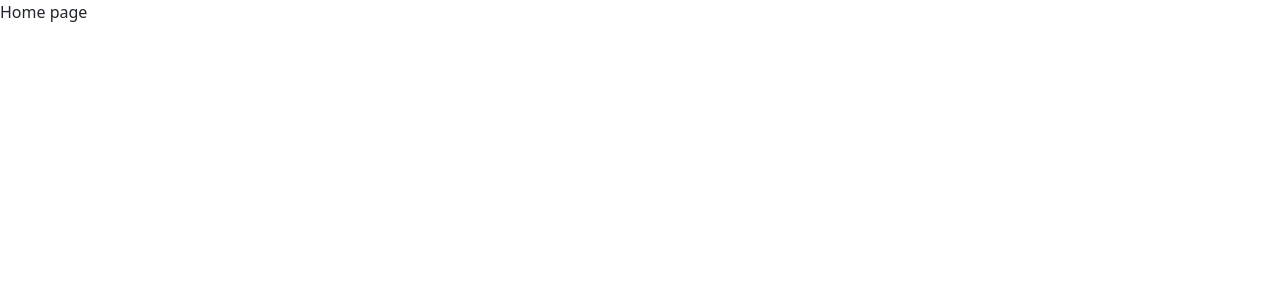
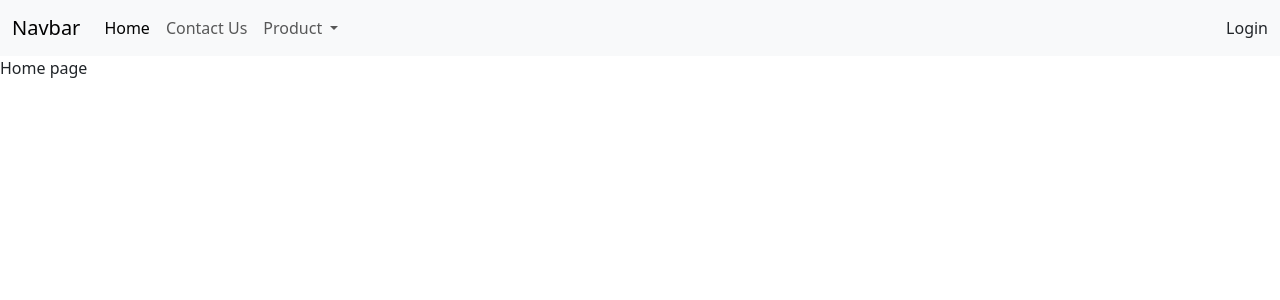
Before and after one commit to tankoi/vue-3-and-net-10-build-full-stack-real-world-app-2025, a Vue app in the folder Section 14 - Vue router/RouteOPedia/: page / in a window 1280 px wide. Shown: the top 300 px of the page. Built offline with nearby package versions, Linux system fonts and the light colour scheme.

Commit message:
123. Add header

```diff
--- a/Section 14 - Vue router/RouteOPedia/index.html
+++ b/Section 14 - Vue router/RouteOPedia/index.html
@@ -1,14 +1,16 @@
 <!DOCTYPE html>
 <html lang="">
+
 <head>
 	<meta charset="UTF-8">
 	<link rel="icon" href="/favicon.ico">
 	<meta name="viewport" content="width=device-width, initial-scale=1.0">
-	<link href="https://cdn.jsdelivr.net/npm/bootstrap@5.3.8/dist/css/bootstrap.min.css" rel="stylesheet" integrity="sha384-sRIl4kxILFvY47J16cr9ZwB07vP4J8+LH7qKQnuqkuIAvNWLzeN8tE5YBujZqJLB" crossorigin="anonymous">
 	<title>Vite App</title>
 </head>
+
 <body>
 	<div id="app"></div>
 	<script type="module" src="/src/main.js"></script>
 </body>
+
 </html>
--- a/Section 14 - Vue router/RouteOPedia/package.json
+++ b/Section 14 - Vue router/RouteOPedia/package.json
@@ -12,6 +12,7 @@
     "preview": "vite preview"
   },
   "dependencies": {
+    "bootstrap": "^5.3.8",
     "vue": "^3.5.22",
     "vue-router": "^4.6.3"
   },
--- a/Section 14 - Vue router/RouteOPedia/src/App.vue
+++ b/Section 14 - Vue router/RouteOPedia/src/App.vue
@@ -1,3 +1,34 @@
 <template>
+	<nav class="navbar navbar-expand-lg bg-body-tertiary">
+		<div class="container-fluid">
+			<a class="navbar-brand" href="#">Navbar</a>
+			<button class="navbar-toggler" type="button" data-bs-toggle="collapse" data-bs-target="#navbarSupportedContent"
+				aria-controls="navbarSupportedContent" aria-expanded="false" aria-label="Toggle navigation">
+				<span class="navbar-toggler-icon"></span>
+			</button>
+			<div class="collapse navbar-collapse" id="navbarSupportedContent">
+				<ul class="navbar-nav me-auto mb-2 mb-lg-0">
+					<li class="nav-item">
+						<a class="nav-link active" aria-current="page" href="#">Home</a>
+					</li>
+					<li class="nav-item">
+						<a class="nav-link" href="#">Contact Us</a>
+					</li>
+					<li class="nav-item dropdown">
+						<a class="nav-link dropdown-toggle" href="#" role="button" data-bs-toggle="dropdown" aria-expanded="false">
+							Product
+						</a>
+						<ul class="dropdown-menu">
+							<li><a class="dropdown-item" href="#">Product List</a></li>
+							<li><a class="dropdown-item" href="#">Product detail</a></li>
+						</ul>
+					</li>
+				</ul>
+				<form class="d-flex" role="search">
+					<a class="nav-link" aria-disabled="true">Login</a>
+				</form>
+			</div>
+		</div>
+	</nav>
 	<router-view />
 </template>
--- a/Section 14 - Vue router/RouteOPedia/src/main.js
+++ b/Section 14 - Vue router/RouteOPedia/src/main.js
@@ -1,6 +1,9 @@
 import { createApp } from "vue";
 import App from "./App.vue";
 import router from "./router/routes.js";
+// Import Bootstrap CSS and JS
+import 'bootstrap/dist/css/bootstrap.min.css'
+import 'bootstrap/dist/js/bootstrap.bundle.min.js'
 
 const app = createApp(App);
 
```
Lines whose indentation alone changed are shown as unchanged.
